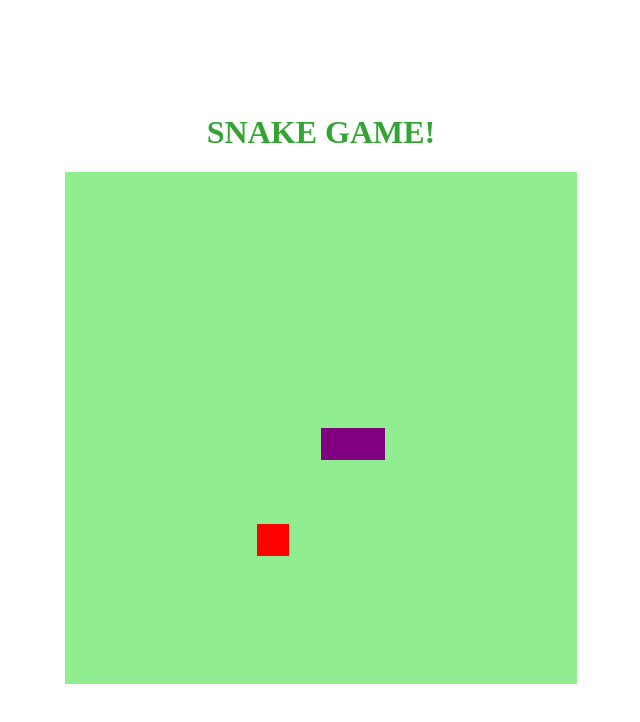
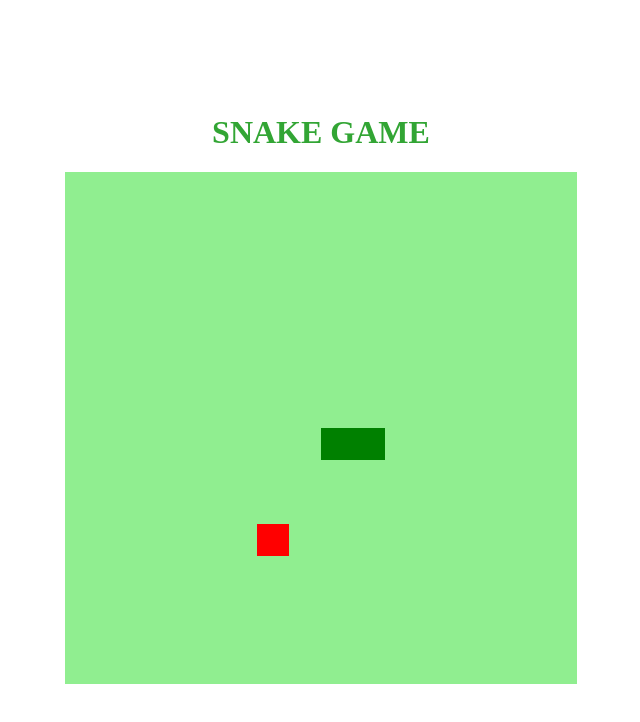
Before and after one commit to JaquesRodrigues/Snake-Game, a plain HTML site: page index.html in a window 1280 px wide. Shown: the whole page, without its empty margins (295-935 px from the left). Drawn offline with Linux system fonts and the light colour scheme.

Commit message:
jogo da cobrinha

```diff
--- a/index.html
+++ b/index.html
@@ -9,7 +9,7 @@
     <script defer src="script.js"></script>
 </head>
 <body>
-    <h1>SNAKE GAME!</h1>
+    <h1>SNAKE GAME</h1>
     <canvas id="snake" width="512" height="512"></canvas>
 </body>
 </html>
--- a/script.js
+++ b/script.js
@@ -19,7 +19,7 @@ function criarBG(){
 
 function criarCobrinha (){
     for(i = 0; i < snake.length; i++){
-        context.fillStyle = "purple";
+        context.fillStyle = "green";
         context.fillRect(snake[i].x, snake[i].y, box, box);
     }
 }
--- a/style.css
+++ b/style.css
@@ -6,5 +6,5 @@ body{
     justify-content: center;
     align-items: center;
     background-color:white;
-    color: rgb(52, 165, 52);
+    color: rgb(50, 165, 52);
 }
```
Also changed, not shown: 1 other file.
